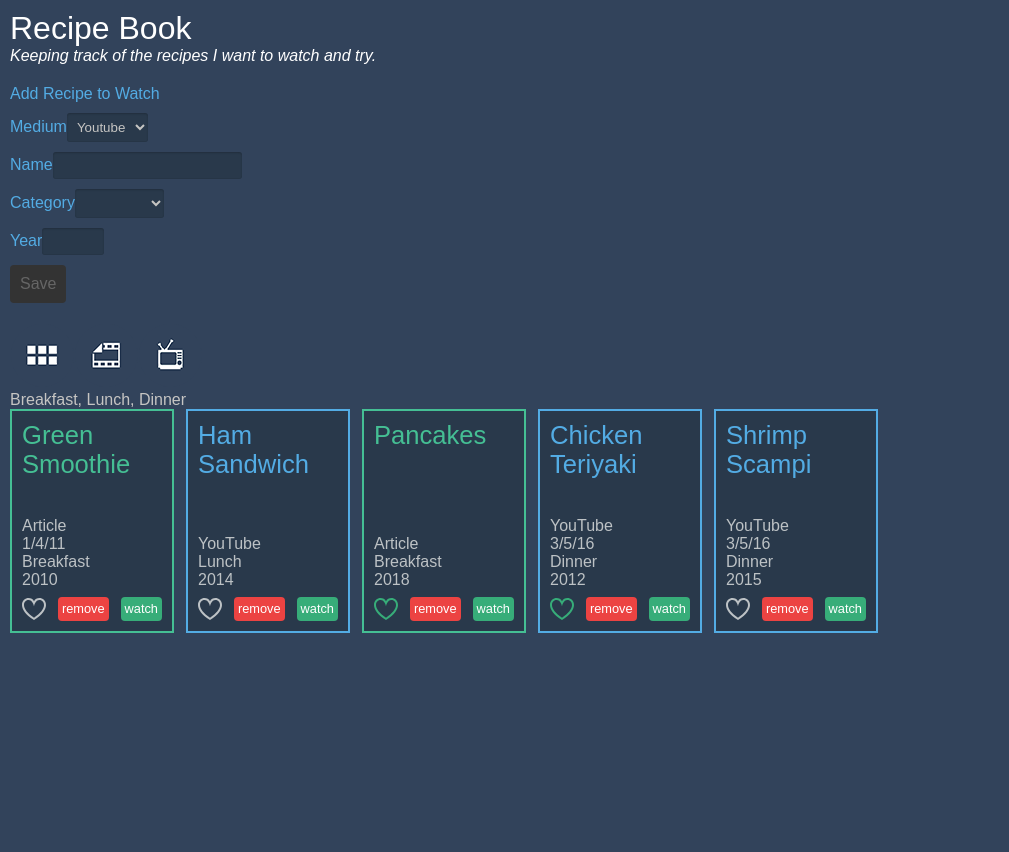
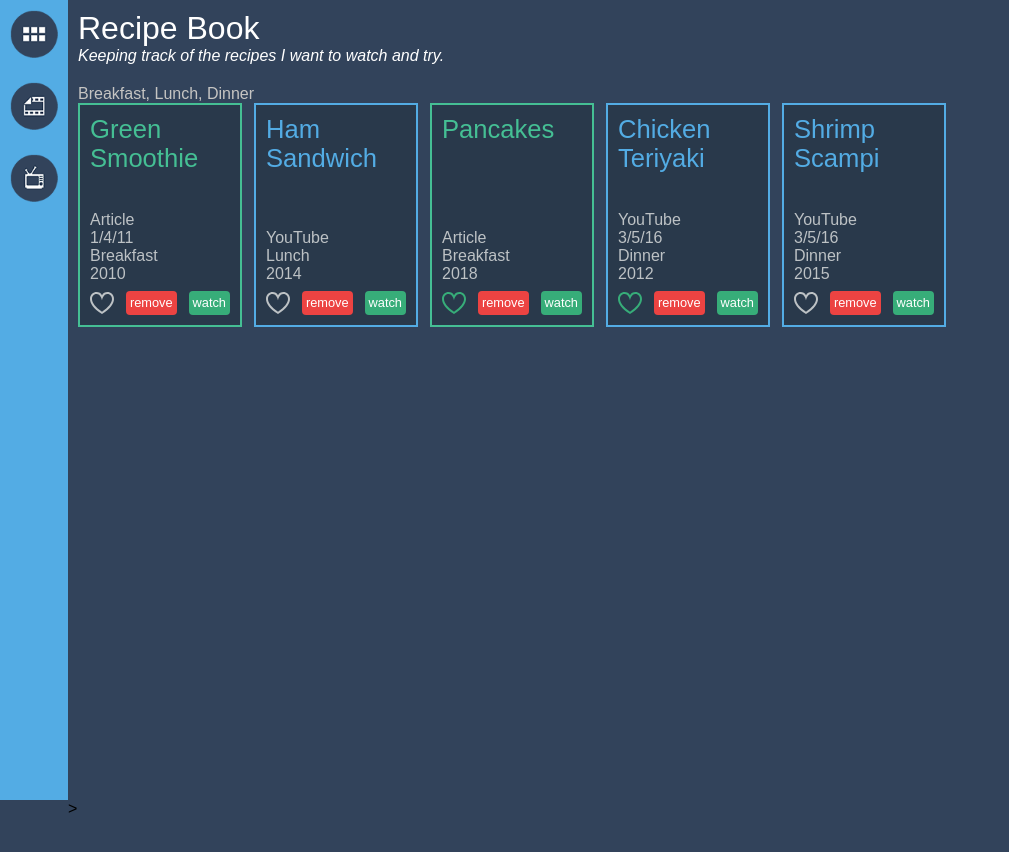
Before and after one commit to javierbalandran/angular-training-recipe-book, an Angular app: page /1 in a window 1280 px wide. Shown: the top 852 px of the page, without its empty margins (0-1009 px from the left). After the commit the page ends 818 px from the top, so only its background shows below. Built offline with nearby package versions, Linux system fonts and the light colour scheme.

Commit message:
Router outlets

```diff
--- a/src/app/app.component.html
+++ b/src/app/app.component.html
@@ -1,8 +1,18 @@
+<nav>
+    <a>
+      <img src="assets/04.png" class="icon" />
+    </a>
+    <a>
+      <img src="assets/03.png" class="icon" />
+    </a>
+    <a>
+      <img src="assets/02.png" class="icon" />
+    </a>
+  </nav>
 <section>
     <header>
         <h1>Recipe Book</h1>
         <p class="description">Keeping track of the recipes I want to watch and try.</p>
     </header>
-    <rb-recipe-item-form></rb-recipe-item-form>
-    <rb-recipe-item-list></rb-recipe-item-list>
+    <router-outlet></router-outlet>>
 </section>
--- a/src/app/recipe-item-list.component.html
+++ b/src/app/recipe-item-list.component.html
@@ -1,14 +1,3 @@
-<nav>
-  <a (click)="getRecipeItems('')">
-    <img src="assets/04.png" class="icon" />
-  </a>
-  <a (click)="getRecipeItems('YouTube')">
-    <img src="assets/03.png" class="icon" />
-  </a>
-  <a (click)="getRecipeItems('Article')">
-    <img src="assets/02.png" class="icon" />
-  </a>
-</nav>
 <header>
   <div>{{ recipeItems | categoryList }}</div>
 </header>
```
